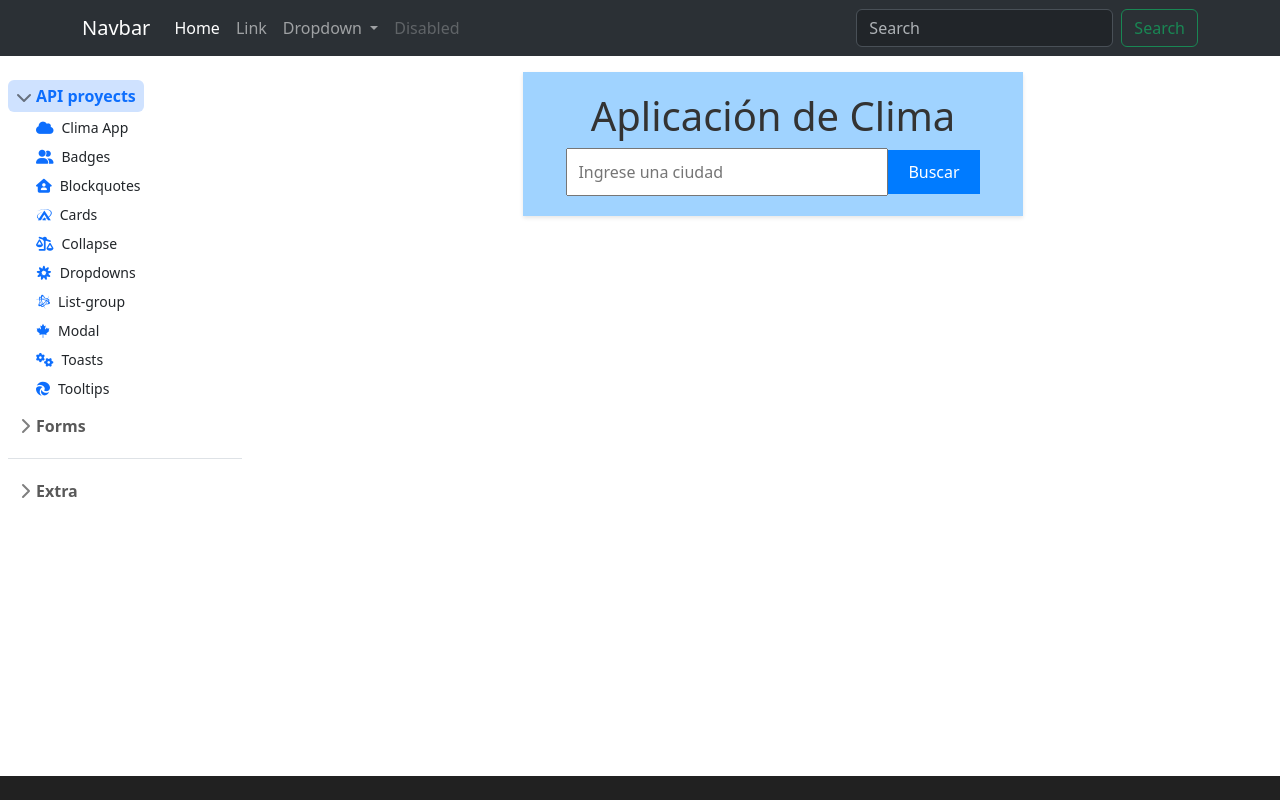
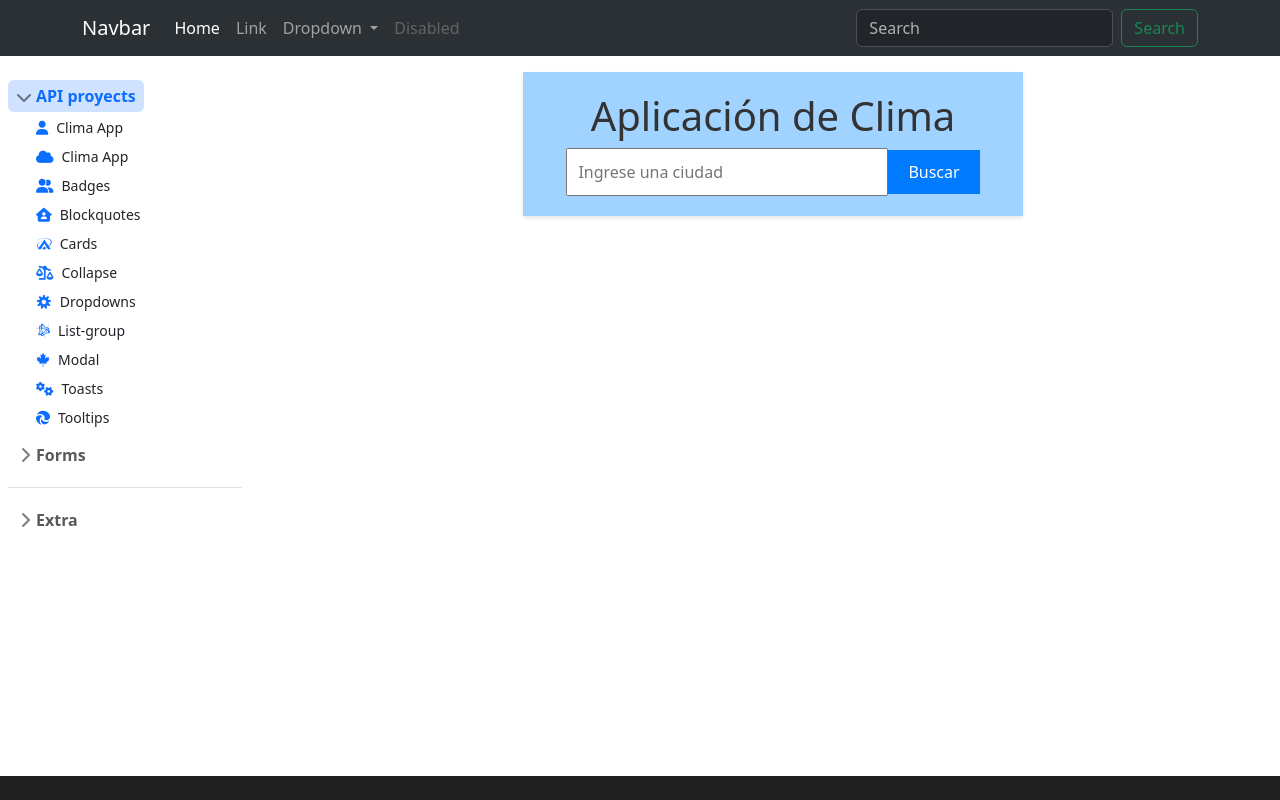
Before and after one commit to bravoporestefi/angular_mda, an Angular app in the folder cliente/: page /clima in a window 1280 px wide. Both pictures are taken after a click on the button "API proyects". Shown: the top 800 px of the page. Built offline with nearby package versions, Linux system fonts and the light colour scheme.

Commit message:
Añadido de rutas al sidebar

```diff
--- a/cliente/src/app/components/sidebar/sidebar.component.html
+++ b/cliente/src/app/components/sidebar/sidebar.component.html
@@ -7,6 +7,9 @@
       </button>
       <div class="collapse" id="home-collapse">
         <ul class="nga-btn-toggle-nav list-unstyled fw-normal pb-1 small">
+          <li>
+            <a routerLink="/clima" class="link-dark rounded"><i class="fas fa-user text-primary mt-1 me-2"></i>Clima App</a>
+          </li>
           <li>
             <a routerLink="/clima" class="link-dark rounded"><i
                 class="fa-cloud fa-solid text-primary mt-1 me-2"></i>Clima App</a>
@@ -88,6 +91,7 @@
       </button>
       <div class="collapse" id="account-collapse">
         <ul class="nga-btn-toggle-nav list-unstyled fw-normal pb-1 small">
+
           <li>
             <a routerLink="/bootstrap/accordions" class="link-dark rounded">
               <i class="far fa-address-card text-primary mt-1 me-2"></i>Accordions</a>
--- a/cliente/src/app/components/sidebar/sidebar.component.ts
+++ b/cliente/src/app/components/sidebar/sidebar.component.ts
@@ -1,9 +1,11 @@
+import { CommonModule } from '@angular/common';
 import { Component } from '@angular/core';
+import { RouterLink} from '@angular/router';
 
 @Component({
   selector: 'app-sidebar',
   standalone: true,
-  imports: [],
+  imports: [CommonModule,RouterLink],
   templateUrl: './sidebar.component.html',
   styleUrl: './sidebar.component.css'
 })
```
Lines whose indentation alone changed are shown as unchanged.
